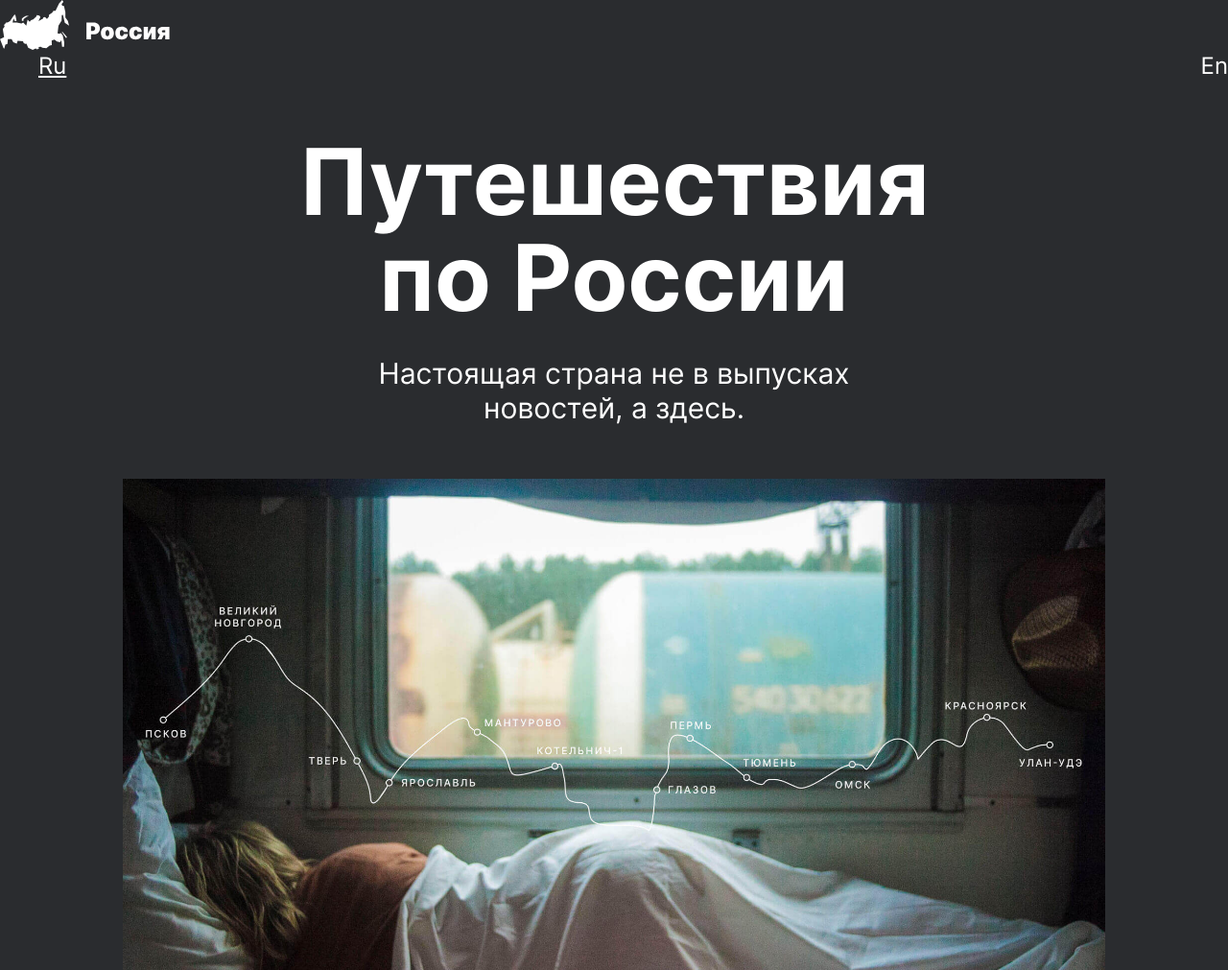
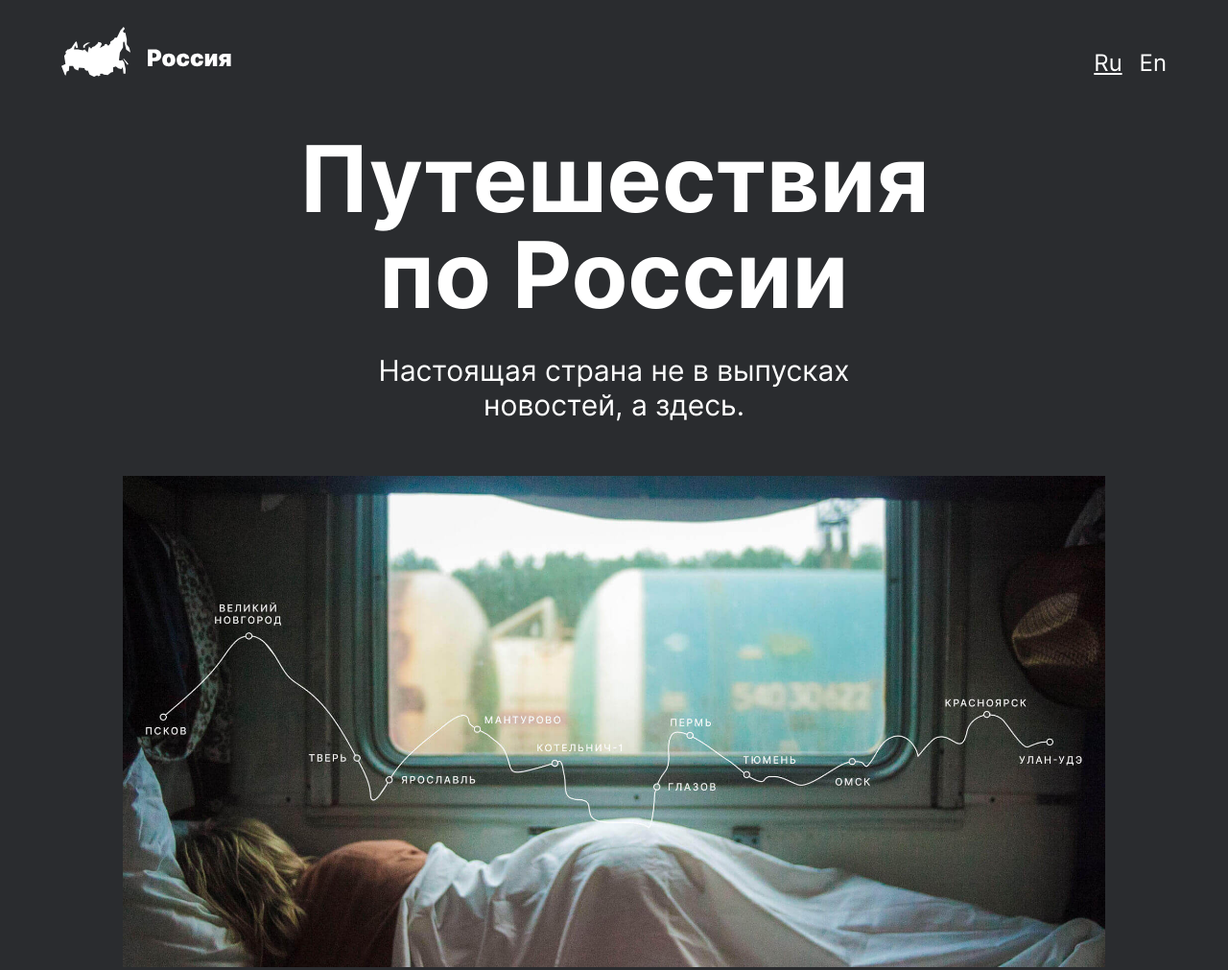
Before and after one commit to ityurina/russian-travel, a plain HTML site: page index.html in a window 1280 px wide. Shown: the top 1011 px of the page at 96% size. Drawn offline with Linux system fonts and the light colour scheme.

Commit message:
исправлены опечатки

```diff
--- a/blocks/header/__logo/header__logo.css
+++ b/blocks/header/__logo/header__logo.css
@@ -1,9 +1,9 @@
 .header__logo {
 
-  @media (max-width: 425px) {
+}
+
+ @media (max-width: 425px) {
   .header__logo {
     max-width: 142px;
   }
 }
-
-}
--- a/blocks/header/header.css
+++ b/blocks/header/header.css
@@ -1,4 +1,4 @@
-42.header {
+.header {
   align-self: center;
   width: 90%;
   display: flex;
```
